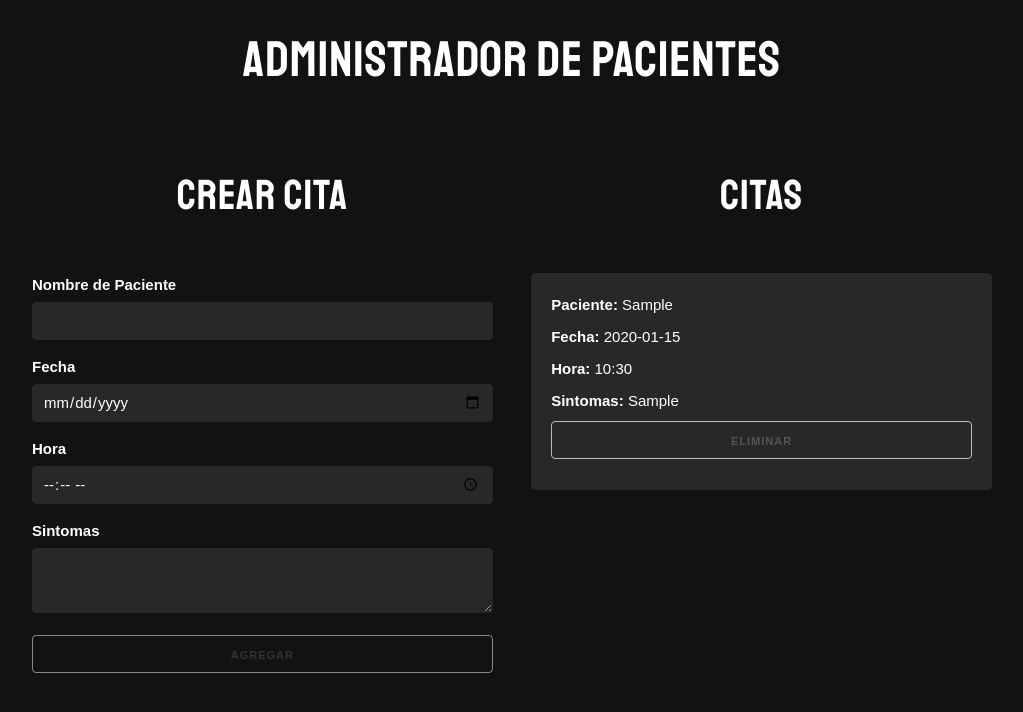
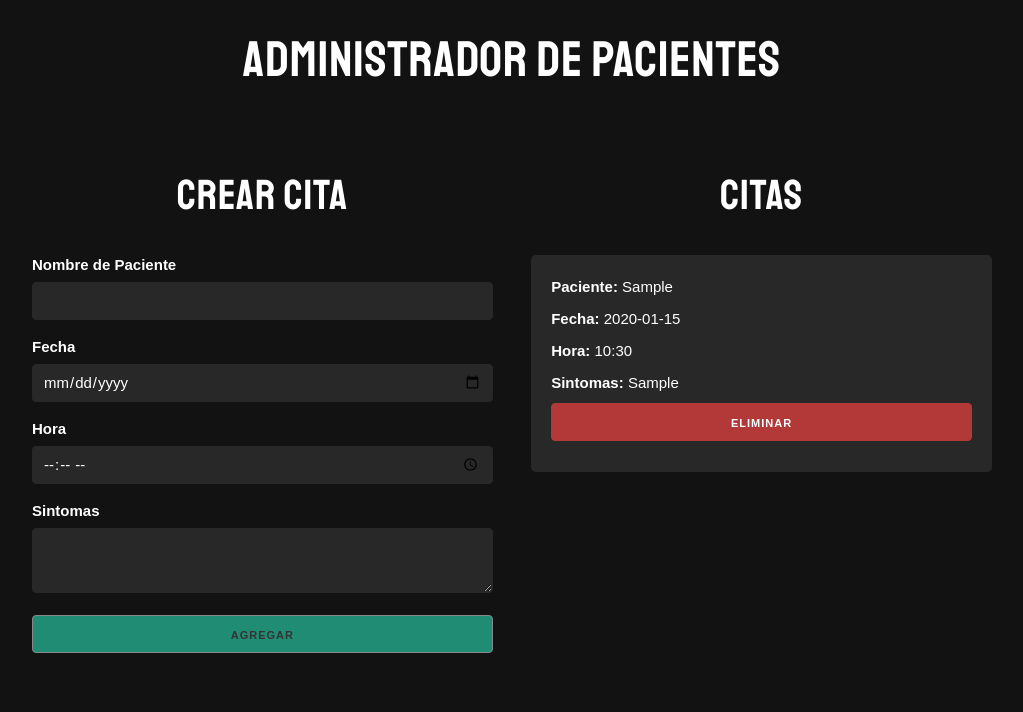
Before and after one commit to CesarRivasP/quotes, a React (Create React App) app: page / in a window 1280 px wide. Both pictures are taken after typing "Sample", "2020-01-15", "10:30", "Sample" into the empty fields and a click on the button "AGREGAR". Shown: the top 712 px of the page, without its empty margins (128-1151 px from the left). Built offline with nearby package versions, Linux system fonts and the light colour scheme.

Commit message:
Added new styles

```diff
--- a/src/css/index.css
+++ b/src/css/index.css
@@ -27,7 +27,17 @@ h1, h2  {
   border-color: #282828 !important;
 }
 
-.button-color {
+.quote-title{
+  margin-bottom: 0px;
+}
+
+.button-submit {
+  background-color: #218c74;
+  border-color: #218c74;
+  color: #FFFFFF;
+}
+
+.button-delete {
   background-color: #b33939;
   border-color: #b33939;
   color: #FFFFFF;
```
